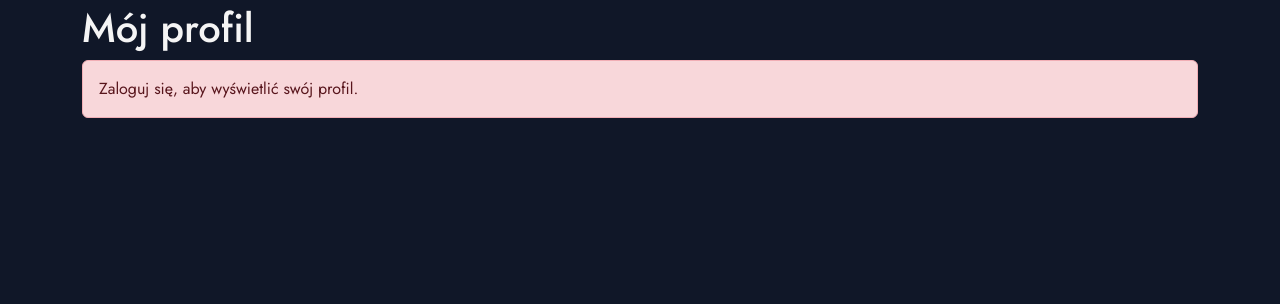
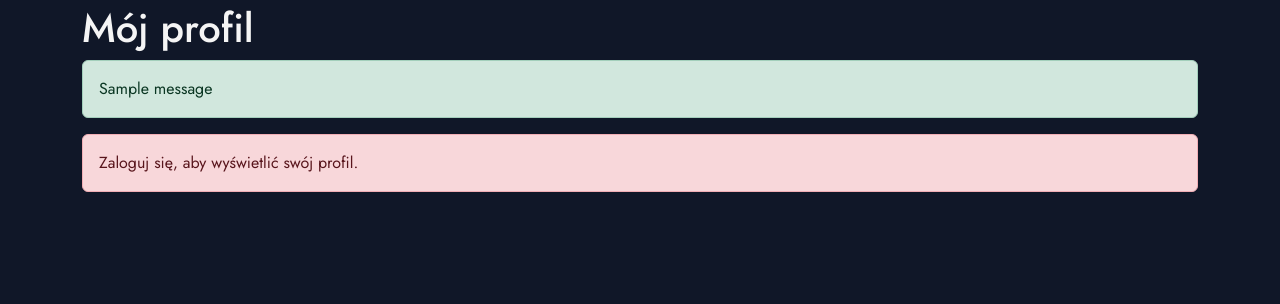
Before and after one commit to ZMejer/EduPro-tutoring-platform, a Django app: template project/app/templates/profile.html in a window 1280 px wide. Shown: the part 52-356 px from the top of the page. Run offline with Django 4.2, Linux system fonts and the light colour scheme; the template is opened without the code that fills it, so the values that code supplies are empty; tables that the repository leaves empty hold one stand-in row (values such as "Sample post"); one stand-in notice (Sample message) is shown.

Commit message:
wysweitla sie komunikat gdy sie powiedzie odwolanie rezerwacji

```diff
--- a/project/app/templates/profile.html
+++ b/project/app/templates/profile.html
@@ -3,6 +3,13 @@
 {% block content %}
 <div class="container">
     <h1>Mój profil</h1>
+    {% if messages %}
+        {% for message in messages %}
+        <div class="alert {% if message.tags == 'success' %}alert-success{% elif message.tags == 'error' %}alert-danger{% endif %}">
+        {{ message }}
+        </div>
+        {% endfor %}
+    {% endif %}
     {% if user.is_authenticated %}
         <p>Imię: {{ user.name }}</p>
         <p>Nazwisko: {{ user.surname }}</p>
--- a/project/app/views.py
+++ b/project/app/views.py
@@ -191,4 +191,5 @@ def cancel_reservation(request, reservation_id):
     if request.method == 'POST':
         reservation = Reservation.objects.get(id=reservation_id)
         reservation.delete()
+        messages.success(request, 'Rezerwacja została anulowana.')
         return redirect('myProfilePage')
```
